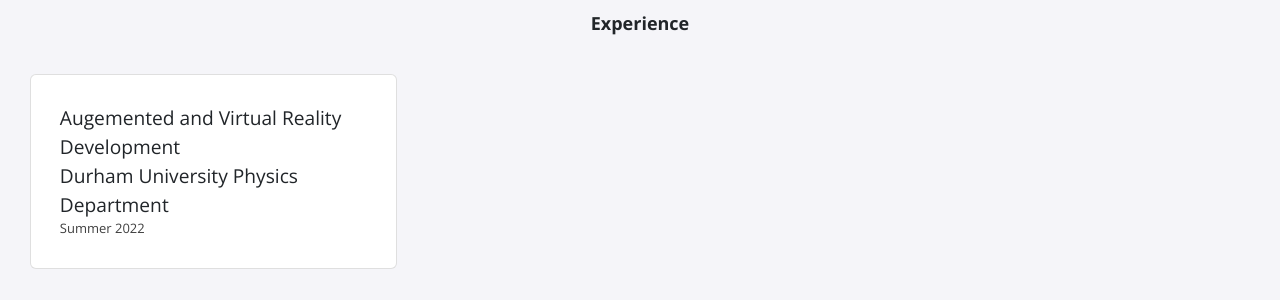
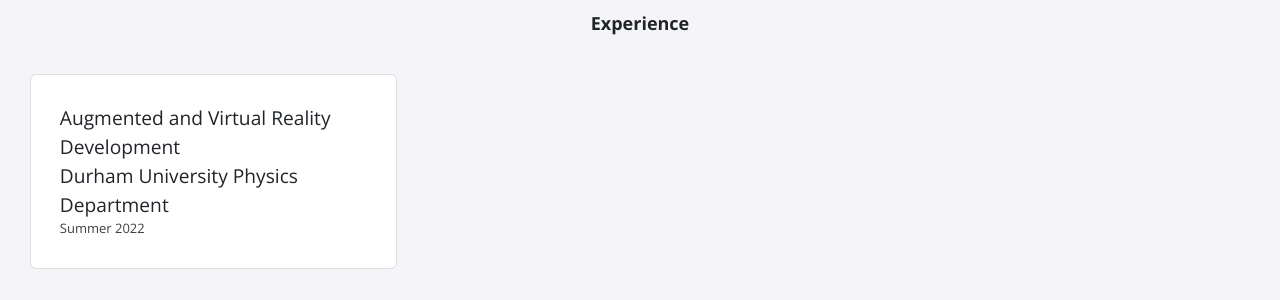
Before and after one commit to shatt-s/shatt-s.github.io, a Jekyll site: the page built from index.html, in a window 1280 px wide. Shown: the part 805-1105 px from the top of the page. Built offline with Jekyll 4.4.1, drawn with Linux system fonts in a browser that asks for light colours; nearby versions of some CDN libraries.

Commit message:
Update experience.yml

```diff
--- a/_data/experience.yml
+++ b/_data/experience.yml
@@ -1,4 +1,4 @@
-- role: Augemented and Virtual Reality Development
+- role: Augmented and Virtual Reality Development
   company: Durham University Physics Department
   dates: Summer 2022
   logo: du.png
```
